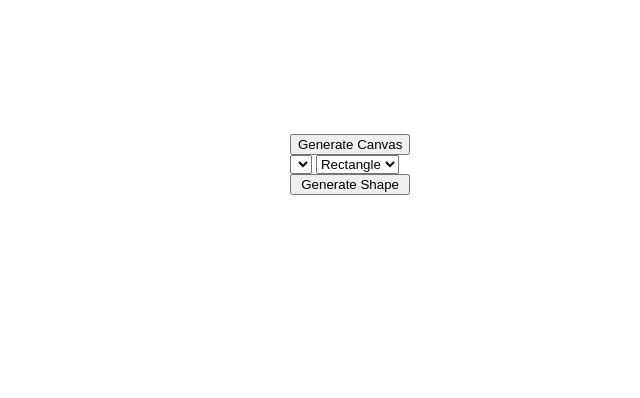
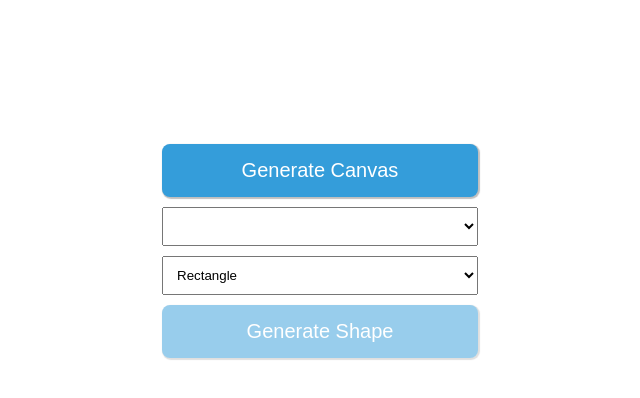
Before and after one commit to Chauhan-Ankit/GotPrint-assign1, a plain HTML site: page index.html in a window 1280 px wide. Shown: the whole page, without its empty margins (4-644 px from the left). Drawn offline with Linux system fonts and the light colour scheme.

Commit message:
Updated CSS

```diff
--- a/index.html
+++ b/index.html
@@ -17,7 +17,7 @@
                        <option value="circle">Circle</option>
                    </select>
                </div>
-               <button onclick="generateShapes()">Generate Shape</button>
+               <button id="generateBtn" disabled onclick="generateShapes()">Generate Shape</button>
             </div>
             <div class="right-container" id="canvasContainer">
 
--- a/js/main.js
+++ b/js/main.js
@@ -14,6 +14,7 @@ function createRandomCanvas(){
         canvasArray.push(canvas);
     }
     addCanvasId(randomN);
+    document.querySelector("#generateBtn").disabled = false;
 }
 
 function generateShapes(){
--- a/styles/main.css
+++ b/styles/main.css
@@ -1,19 +1,64 @@
 .main-container{
     display: flex;
     flex-direction: row;
-    justify-content: space-around;
+    font-size: 1.3em;
 }
 
 .main-container>div{
     display: flex;
     flex-direction: column;
+    width: 50%;
 }
 
 .left-container{
     margin-top: 10%;
 }
 
+.left-container>button{
+    padding: 15px;
+    width: 50%;
+    margin: 10px auto;
+    font-size: 20px;
+    border-radius: 8px;
+    box-shadow: 1px 1px 1px 1px #00000040;
+    border: 0;
+    background: #349dda;
+    color: #fff;
+    cursor: pointer;
+}
+button:focus {
+    outline: none;
+}
+.left-container>div{
+    display: flex;
+    flex-direction: column;
+    margin-top: 20%;
+    width: 50%;
+    margin: 0 auto;
+}
+
+.left-container>div>select{
+    margin-bottom: 10px;
+    padding: 10px;
+}
+
+.left-container>div>select:last-child {
+    margin-bottom: 0;
+}
+
 .right-container>.canvas-container{
     border: 1px solid #000;
     margin: 5px;
 }
+
+button:disabled{
+    opacity: 0.5;
+    cursor: default;
+}
+
+@media (max-width: 980px) {
+    .main-container {
+        max-width: 980px;
+        margin: 0 auto;
+    }
+}
```
